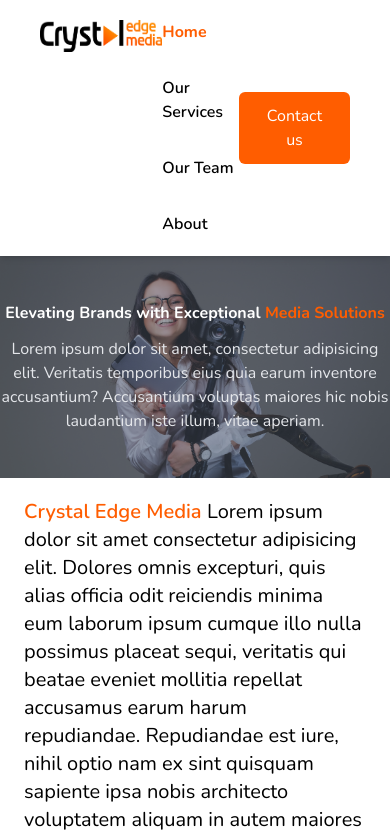
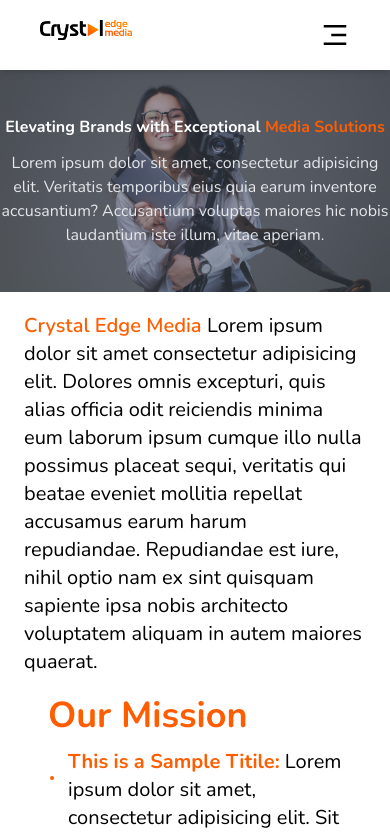
Before and after one commit to GABRIELOFGOD/crystal-edge-media, a React (Vite) app: page / in a window 390 px wide. Shown: the top 835 px of the page. Built offline with nearby package versions, Linux system fonts and the light colour scheme.

Commit message:
About to dev host

```diff
--- a/components/fixed/Header.jsx
+++ b/components/fixed/Header.jsx
@@ -1,20 +1,27 @@
-import React from 'react';
+import React, { useState } from 'react';
 import { navlist } from '../../utils/constants';
 import { Link, NavLink } from 'react-router-dom';
 const logo = "/images/crystal logo 2.png";
+import { RiMenu3Fill } from "react-icons/ri";
+import { IoCloseSharp } from "react-icons/io5";
 
 const Header = () => {
+  const [navShow, setNav] = useState(false)
+
   return (
     <div className='flex bg-white w-full shadow-md z-50 sticky top-0 md:py-5 py-5 px-10 md:px-24 my-auto justify-between'>
-      <Link to='/'><img className='h-8 my-auto' src={logo} alt="" /></Link>
-      <div className='flex gap-8 capitalize my-auto md:flex-row flex-col text-black nvlt'>
+      <Link to='/'><img className='md:h-8 h-5 my-auto' src={logo} alt="" /></Link>
+      <div className={`flex gap-8  left-0 md:top-0 absolute bg-white md:bg-transparent duration-300 w-full md:w-fit p-6 md:p-0 md:relative capitalize ${navShow ? 'top-16' : 'top-[-1000px]'} my-auto md:flex-row flex-col text-black nvlt`}>
         {
           navlist?.map((item, i) => (
             <NavLink className='font-semibold' to={item.path} key={i}>{item.name}</NavLink>
           ))
         }
       </div>
-      <button className='rounded-md h-fit my-auto px-6 py-3 bg-primary text-white'>Contact us</button>
+      <button className='rounded-md hidden md:flex h-fit my-auto px-6 py-3 bg-primary text-white'>Contact us</button>
+      <div onClick={() => setNav(!navShow)} className='flex md:hidden my-auto text-black text-3xl'>
+        {navShow ? <IoCloseSharp /> : <RiMenu3Fill />}
+      </div>
     </div>
   )
 }
```
